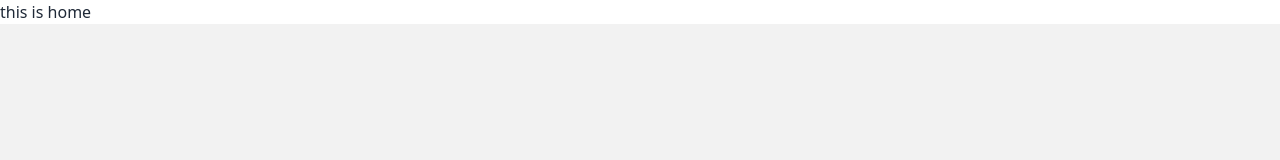
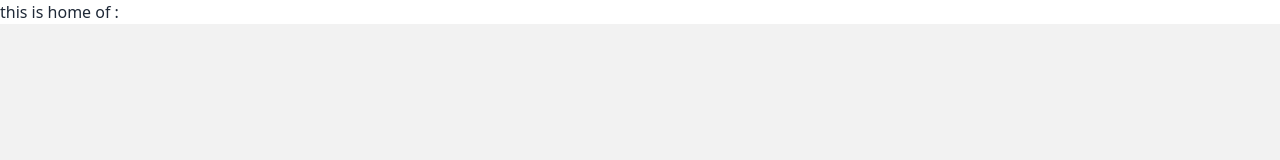
Before and after one commit to SI-Tanbir/moha-milon, a React (Vite) app: page /signup in a window 1280 px wide. Shown: the top 160 px of the page. Built offline with nearby package versions, Linux system fonts and the light colour scheme.

Commit message:
just on my way to do the signup user .. just need use context api grab data use it

```diff
--- a/package.json
+++ b/package.json
@@ -13,6 +13,7 @@
     "firebase": "^11.0.2",
     "localforage": "^1.10.0",
     "match-sorter": "^8.0.0",
+    "prop-types": "^15.8.1",
     "react": "^18.3.1",
     "react-dom": "^18.3.1",
     "react-router-dom": "^7.0.1",
--- /dev/null
+++ b/src/components/AuthProvider.jsx
@@ -0,0 +1,63 @@
+
+import React, { createContext, useState } from 'react'
+import PropTypes from 'prop-types';
+import { createUserWithEmailAndPassword } from 'firebase/auth/cordova';
+import auth from '../firebase-config'
+
+export const AuthContext=createContext(null);
+
+
+const AuthProvider = ({children}) => {
+
+
+    const [user,setUser] =useState(null);
+
+
+
+
+
+    const createUser=(email,password)=>{
+
+        return createUserWithEmailAndPassword(auth,email,password)
+    }
+
+    const authInfo ={user,createUser}
+
+
+
+  return (
+    <div>
+
+
+        <AuthContext.Provider value={authInfo}>
+
+            {children}
+
+        </AuthContext.Provider>
+
+
+
+
+
+
+    </div>
+  )
+}
+
+
+export default AuthProvider
+
+AuthProvider.PropTypes ={
+    children: PropTypes.node
+
+}
+
+
+ /*
+ 1. create context and export it
+
+ 2. set provider with value
+
+ 3.
+
+ */
--- a/src/components/Home.jsx
+++ b/src/components/Home.jsx
@@ -1,12 +1,18 @@
 
 
-import React from 'react'
+import React, { useContext } from 'react'
+import { AuthContext } from './AuthProvider'
 
 const Home = () => {
+
+  const authInfo =useContext(AuthContext);
+
+  console.log(authInfo)
   return (
     <div>
 
-        <h4>this is home</h4>
+        <h4>this is home of :{authInfo.name}</h4>
+
     </div>
   )
 }
--- a/src/components/Signup.jsx
+++ b/src/components/Signup.jsx
@@ -1,41 +1,46 @@
-
-import React from 'react'
+import React from "react";
 
 const Signup = () => {
   return (
     <div>
 
-
       <div className="hero bg-base-200 min-h-screen">
         <div className="hero-content flex-col lg:flex-row-reverse">
+          <div className="card bg-base-100 w-full max-w-sm shrink-0 shadow-2xl">
 
-    <div className="card bg-base-100 w-full max-w-sm shrink-0 shadow-2xl">
-      <form className="card-body">
+            <form  className="card-body">
               <div className="form-control">
                 <label className="label">
                   <span className="label-text">Email</span>
                 </label>
-          <input type="email" placeholder="email" className="input input-bordered" required />
+                <input
+                  type="email"
+                  placeholder="email"
+                  className="input input-bordered"
+                  required
+                />
               </div>
               <div className="form-control">
                 <label className="label">
                   <span className="label-text">Password</span>
                 </label>
-          <input type="password" placeholder="password" className="input input-bordered" required />
-
+                <input
+                  type="password"
+                  placeholder="password"
+                  className="input input-bordered"
+                  required
+                />
               </div>
               <div className="form-control mt-6">
                 <button className="btn bg-pink-500">Signup</button>
               </div>
             </form>
+
           </div>
         </div>
       </div>
+    </div>
+  );
+};
 
-
-
-    </div>
-  )
-}
-
-export default Signup
+export default Signup;
--- a/src/_config.js
+++ b/src/firebase-config.js
@@ -1,5 +1,5 @@
 // Import the functions you need from the SDKs you need
-import { initializeApp } from "firebase/app";
+import { getAuth,initializeApp } from "firebase/app";
 // TODO: Add SDKs for Firebase products that you want to use
 // https://firebase.google.com/docs/web/setup#available-libraries
 
@@ -16,4 +16,6 @@ const firebaseConfig = {
 // Initialize Firebase
 const app = initializeApp(firebaseConfig);
 
-export default app;
+const auth =getAuth(app);
+
+export default auth;
```
Also changed, not shown: src/components/Login.jsx (+34 -15 lines), src/main.jsx (+7 -1 lines), 1 other file (tests, documents, lock files or other folders). Lines whose indentation alone changed are shown as unchanged.
